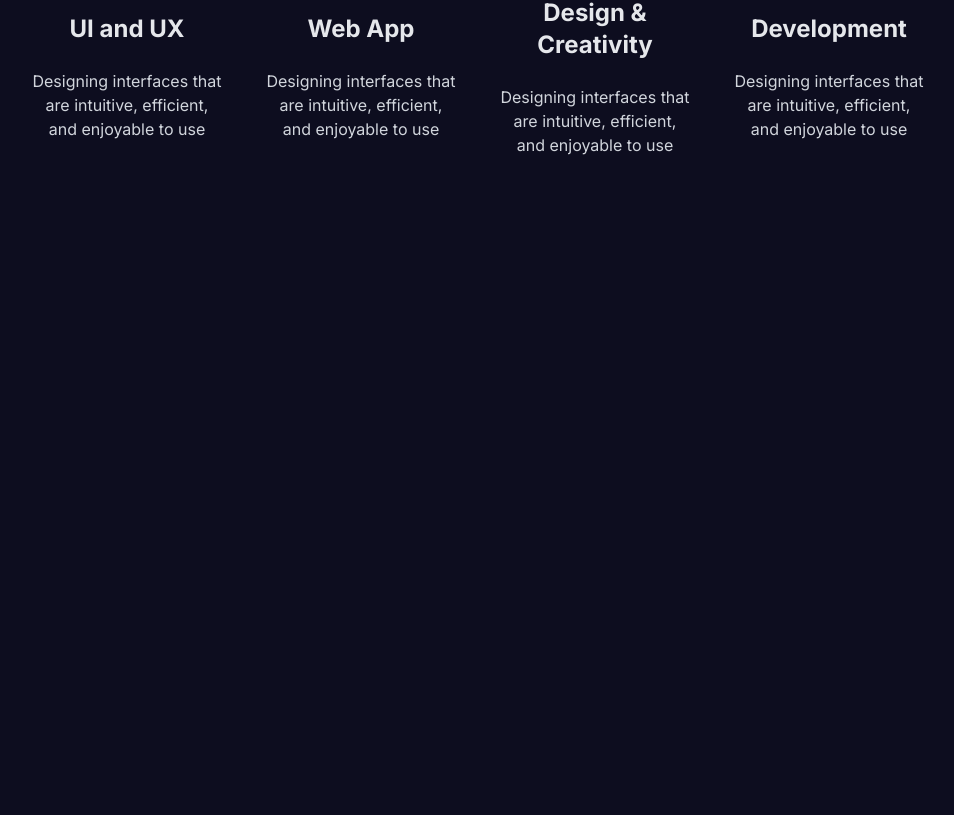
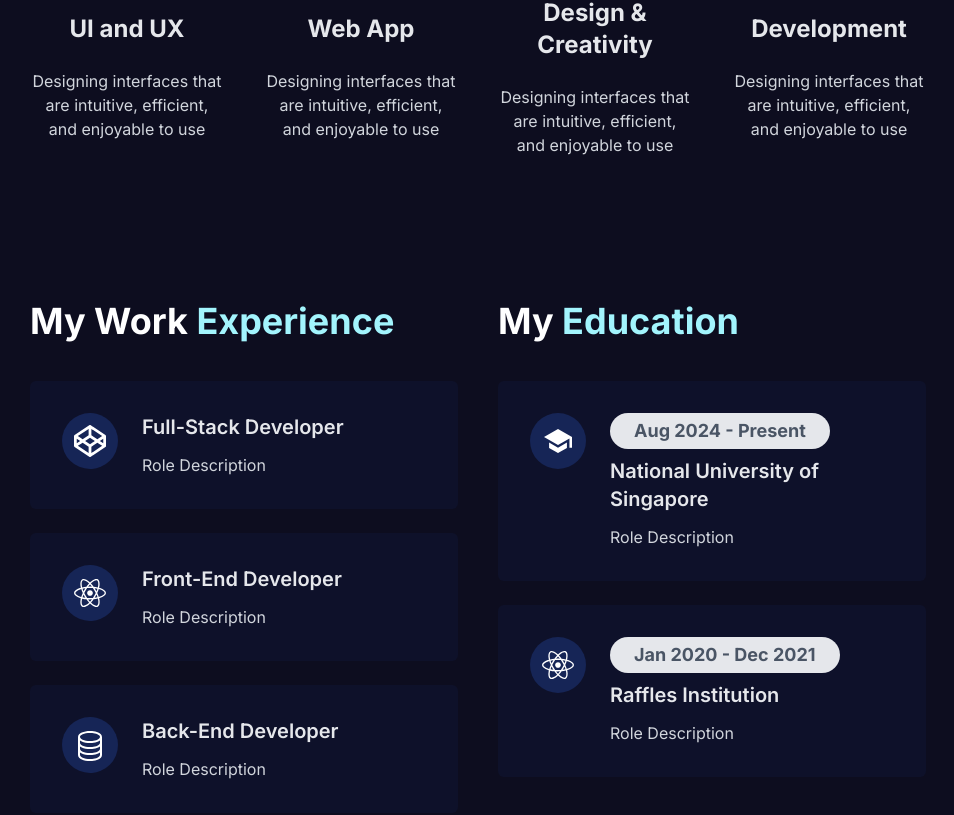
Before and after one commit to louist3ng/portfolio-website, a Next.js app: page / in a window 1280 px wide. Shown: the part 1175-1990 px from the top of the page, without its empty margins (162-1116 px from the left). Before the commit the page ends 1396 px from the top, so only its background shows below. Built offline with nearby package versions, Linux system fonts and the light colour scheme.

Commit message:
Add Work Experience and Education Section

```diff
--- a/components/Home/Home.tsx
+++ b/components/Home/Home.tsx
@@ -1,13 +1,14 @@
 import React from 'react'
 import Hero from './Hero/Hero'
-import Services from '../services/Services'
-
+import Services from './services/Services'
+import Resume from './Resume/Resume'
 
 const Home = () => {
     return (
         <div className="overflow-hidden text-white">
             <Hero />
             <Services />
+            <Resume />
         </div>
     )
 }
--- /dev/null
+++ b/components/Home/Resume/Resume.tsx
@@ -0,0 +1,44 @@
+import React from 'react'
+import { FaCodepen, FaReact } from 'react-icons/fa'
+import ResumeCard from './ResumeCard'
+import { BsDatabase } from 'react-icons/bs'
+import { BiBadge } from 'react-icons/bi'
+import { IoMdSchool } from 'react-icons/io'
+
+const Resume = () => {
+    return (
+        <div className='pt-20 pb-16'>
+            <div className="w-[90%] sm:w-[70%] mx-auto grid grid-cols-1 xl:grid-cols-2 gap-10">
+                {/*workpart*/}
+                <div>
+                    <h1 className='text-3xl sm:text-4xl font-bold text-white'>
+                        My Work <span className='text-cyan-200'> Experience </span>
+                    </h1>
+                    <div className='mt-10'>
+                        <ResumeCard Icon={FaCodepen} role="Full-Stack Developer" />
+                        <ResumeCard Icon={FaReact} role="Front-End Developer" />
+                        <ResumeCard Icon={BsDatabase} role="Back-End Developer" />
+                    </div>
+                    {/*educationpart*/}
+                </div>
+                <div>
+                    <h1 className='text-3xl sm:text-4xl font-bold text-white'>
+                        My <span className='text-cyan-200'> Education </span>
+                    </h1>
+                    <div className='mt-10'>
+                        <ResumeCard
+                            Icon={IoMdSchool}
+                            role="National University of Singapore"
+                            date=" Aug 2024 - Present" />
+                        <ResumeCard
+                            Icon={FaReact}
+                            role="Raffles Institution"
+                            date="Jan 2020 - Dec 2021" />
+                    </div>
+                </div>
+            </div>
+        </div>
+    )
+}
+
+export default Resume
--- /dev/null
+++ b/components/Home/Resume/ResumeCard.tsx
@@ -0,0 +1,37 @@
+import React from 'react'
+import { IconType } from "react-icons"
+
+type Props = {
+    role: string,
+    Icon: IconType;
+    date?: string;
+}
+
+const ResumeCard = ({ Icon, role, date }: Props) => {
+    return (
+        <div className='mb-6'>
+            <div className='flex items-start space-x-6  bg-blue-950/20 transition-all duration-300 p-4 sm:p-8
+            rounded-md '>
+                <div className='sm:w-14 sm:h-14 w-10 h-10 bg-blue-950 rounded-full flex items-center
+                justify-center flex-col'>
+                    <Icon className='sm:w-8 sm:h-8 w-6 h-6 text-white' />
+                </div>
+                <div className='flex-1'>
+                    {date && (<h1 className='mb-2 sm:px-6 sm:py-1.5, px-4 py-1 rounded-full
+                    bg-gray-200 text-gray-600 w-fit sm:text-lg text-sm font-bold'>
+                        {date}
+                    </h1>
+                    )}
+                    <h1 className='text-gray-200 text-xl sm:text-2x; font-semibold'>
+                        {role}
+                    </h1>
+                    <p className='text-gray-300 text-sm sm:text-base pt-3'>
+                        Role Description
+                    </p>
+                </div>
+            </div>
+        </div>
+    )
+}
+
+export default ResumeCard
```
Also changed, not shown: components/Home/services/ServiceCard.tsx (renamed from components/services/ServiceCard.tsx), components/Home/services/Services.tsx (renamed from components/services/Services.tsx).
